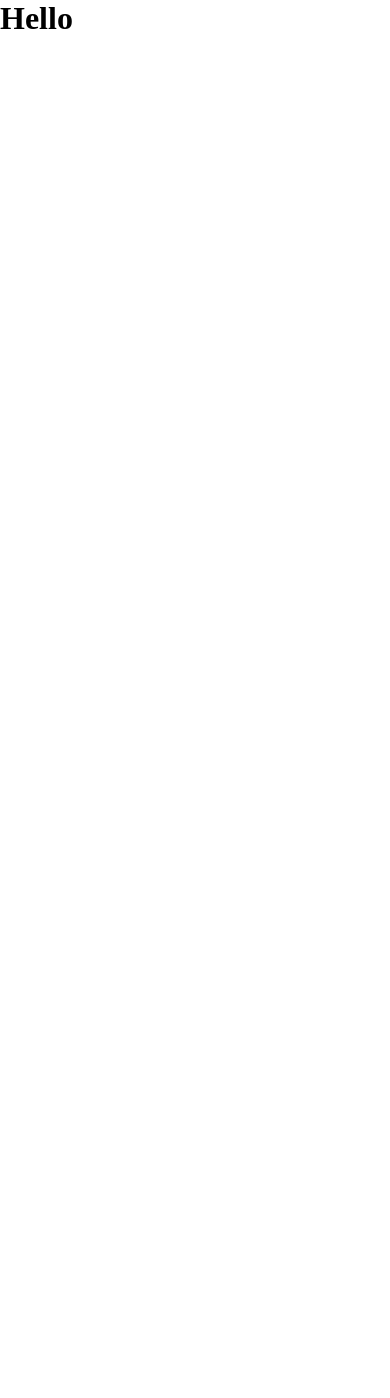
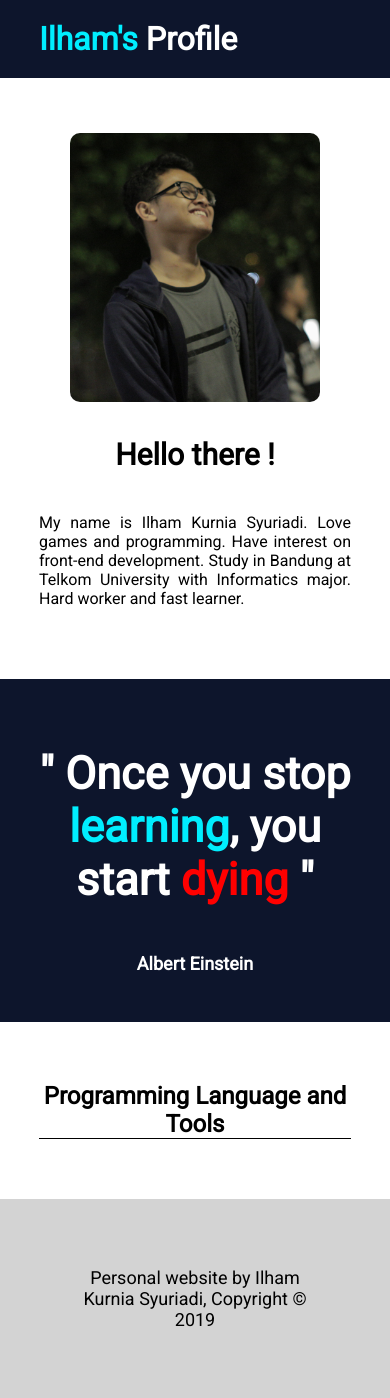
Before and after one commit to ilhamksyuriadi/ilhamksyuriadi, a Node server app: page / in a window 390 px wide. Before the commit the page is almost empty. Before the commit the page ends 29 px from the top, so only its background shows below. Run offline with Node 20, Linux system fonts and the light colour scheme.

Commit message:
almost done

```diff
--- a/public/style.css
+++ b/public/style.css
@@ -1,4 +1,274 @@
 body {
   padding: 0;
   margin: 0;
+  font-family: "Roboto", sans-serif;
 }
+
+/*Global*/
+.container {
+  width: 80%;
+  margin: auto;
+  overflow: hidden;
+}
+
+ul {
+  padding: 0;
+  margin: 0;
+}
+
+.blue-light {
+  color: rgb(0, 238, 255);
+}
+
+.red-light {
+  color: red;
+}
+
+.hightlight {
+  color: rgb(115, 246, 255);
+  font-weight: bold;
+}
+
+/*Header*/
+header {
+  background: rgb(13, 21, 44);
+  color: white;
+  padding-top: 20px;
+  padding-bottom: 20px;
+}
+
+header #logo {
+  float: left;
+}
+
+header #logo h1 {
+  margin: 0;
+}
+
+header li {
+  display: inline;
+  padding: 0px 20px 0px 20px;
+}
+
+header a {
+  color: white;
+  text-decoration: none;
+  text-transform: uppercase;
+  font-size: 14px;
+}
+
+header nav {
+  float: right;
+  margin-top: 15px;
+  margin-bottom: 15px;
+}
+
+header .hightlight,
+header .current a {
+  color: rgb(115, 246, 255);
+  font-weight: bold;
+}
+
+header a:hover {
+  color: rgb(1, 12, 46);
+  background: rgb(0, 238, 255);
+  font-weight: bold;
+  cursor: pointer;
+}
+
+/*Showcase*/
+#showcase {
+  background: /*rgb(7, 10, 19)*/ white;
+  color: black;
+  padding-top: 55px;
+  padding-bottom: 55px;
+}
+
+#home-summary {
+  width: 700px;
+  float: right;
+}
+
+#showcase img {
+  width: 340px;
+  border-radius: 10px;
+}
+
+#showcase h1 {
+  font-size: 40px;
+  text-align: center;
+}
+
+#showcase p {
+  font-size: 22px;
+  text-align: justify;
+}
+
+@media screen and (max-width: 1350px) {
+  #home-summary {
+    width: 600px;
+    float: right;
+    margin-left: 50px;
+  }
+
+  #showcase h1 {
+    font-size: 40px;
+    text-align: center;
+  }
+}
+
+@media screen and (max-width: 1280px) {
+  #home-summary {
+    width: 500px;
+    float: right;
+    margin-left: 50px;
+  }
+
+  #showcase h1 {
+    font-size: 40px;
+    text-align: center;
+  }
+}
+
+@media screen and (max-width: 1150px) {
+  #home-summary {
+    width: 450px;
+    float: right;
+    margin-left: 50px;
+  }
+
+  #showcase h1 {
+    font-size: 40px;
+    text-align: center;
+  }
+}
+
+@media screen and (max-width: 1100px) {
+  #home-summary {
+    width: 400px;
+    float: right;
+    margin-left: 50px;
+  }
+
+  #showcase h1 {
+    font-size: 40px;
+    text-align: center;
+  }
+}
+
+@media screen and (max-width: 1050px) {
+  #home-summary {
+    width: 350px;
+    float: right;
+    margin-left: 50px;
+  }
+
+  #showcase h1 {
+    font-size: 40px;
+    text-align: center;
+  }
+}
+
+@media screen and (max-width: 1000px) {
+  #showcase .container {
+    display: flex;
+    flex-direction: column;
+  }
+
+  #home-summary {
+    display: flex;
+    flex-direction: column;
+    margin: auto;
+    width: 100%;
+  }
+
+  #showcase img {
+    width: 250px;
+    margin: auto;
+  }
+
+  #showcase h1 {
+    font-size: 30px;
+    text-align: center;
+    margin-top: 35px;
+  }
+
+  #showcase p {
+    font-size: 16px;
+    text-align: justify;
+  }
+}
+
+/*Quote*/
+#quote {
+  background: rgb(13, 21, 44);
+  min-height: 250px;
+  color: white;
+  text-align: center;
+}
+
+#quote h2 {
+  padding-top: 30px;
+  font-size: 45px;
+}
+
+#quote p {
+  padding-top: 10px;
+  padding-bottom: 30px;
+  font-weight: bold;
+  font-size: 18px;
+}
+
+/*Find me*/
+#find-me {
+  min-height: 270px;
+  padding-top: 30px;
+  padding-bottom: 30px;
+}
+
+#find-me .container {
+  margin: auto;
+}
+
+#find-me h2 {
+  text-align: center;
+  margin-bottom: 30px;
+}
+
+#find-me img {
+  width: 70px;
+}
+
+#socmed-wrap {
+  display: flex;
+  justify-content: space-between;
+  flex-wrap: wrap;
+}
+
+.socmed {
+  min-width: 150px;
+  padding-top: 20px;
+  text-align: center;
+  float: left;
+  margin: auto;
+}
+
+/*Skills*/
+#skills {
+  padding-top: 40px;
+  padding-bottom: 40px;
+}
+
+#skills h1 {
+  text-align: center;
+  border-bottom: 1px solid black;
+}
+/*Footer*/
+footer {
+  background: lightgrey;
+  padding: 50px;
+}
+footer p {
+  text-align: center;
+  font-size: 18px;
+}
--- a/views/home.ejs
+++ b/views/home.ejs
@@ -4,9 +4,88 @@
     <meta name="viewport" content="width=device-width, initial-scale=1.0" />
     <meta http-equiv="X-UA-Compatible" content="ie=edge" />
     <link rel="stylesheet" href="style.css" />
-    <title>Document</title>
+    <link
+      href="https://fonts.googleapis.com/css?family=Open+Sans"
+      rel="stylesheet"
+    />
+    <link
+      href="https://fonts.googleapis.com/css?family=Roboto"
+      rel="stylesheet"
+    />
+
+    <title>Ilham Kurnia S | Home</title>
   </head>
   <body>
-    <h1>Hello</h1>
+    <header>
+      <div class="container">
+        <div id="logo">
+          <h1><span class="blue-light">Ilham's</span> Profile</h1>
+        </div>
+        <!--<nav>
+          <ul>
+            <li class="current"><a>Home</a></li>
+            <li><a>About</a></li>
+            <li><a>Contact</a></li>
+          </ul>
+        </nav>-->
+      </div>
+    </header>
+    <section id="showcase">
+      <div class="container">
+        <img src="./images/IKS.jpg" />
+        <div id="home-summary">
+          <h1>Hello there !</h1>
+          <p>
+            My name is Ilham Kurnia Syuriadi. Love games and programming. Have
+            interest on front-end development. Study in Bandung at Telkom
+            University with Informatics major. Hard worker and fast learner.
+          </p>
+        </div>
+      </div>
+    </section>
+    <section id="quote">
+      <div class="container">
+        <h2>
+          " Once you stop <span class="blue-light">learning</span>, you start
+          <span class="red-light">dying</span> "
+        </h2>
+        <p>Albert Einstein</p>
+      </div>
+    </section>
+    <section id="skills">
+      <div class="container">
+        <h1>Programming Language and Tools</h1>
+      </div>
+    </section>
+    <!--<section id="find-me">
+      <div class="container">
+        <h2>You can also find me on:</h2>
+        <div id="socmed-wrap">
+          <div class="socmed">
+            <img src="./images/download.png" />
+            <h3>Twitter</h3>
+          </div>
+          <div class="socmed">
+            <img src="./images/instagram logo.png" />
+            <h3>Instagram</h3>
+          </div>
+          <div class="socmed">
+            <img src="./images/github logo.svg" />
+            <h3>Github</h3>
+          </div>
+          <div class="socmed">
+            <img src="./images/linked in logo.png" />
+            <h3>Linked In</h3>
+          </div>
+        </div>
+      </div>
+    </section>-->
+    <footer>
+      <div class="container">
+        <p>
+          Personal website by Ilham Kurnia Syuriadi, Copyright &copy; 2019
+        </p>
+      </div>
+    </footer>
   </body>
 </html>
```
Also changed, not shown: public/images/IKS.JPG (added), public/images/Skills/2000px-React-icon.svg.png (added), public/images/Skills/Other-html-5-icon.png (added), public/images/Skills/css.png (added), public/images/Skills/express.png (added), public/images/Skills/html.png (added), public/images/Skills/nodejs.png (added), public/images/Skills/opengraph-icon-200x200.png (added), public/images/download.png (added), public/images/github logo.svg (added), public/images/instagram logo.png (added), public/images/linked in logo.png (added), public/images/moon.jpg (added), public/images/moondarker.jpg (added), 4 more files.
